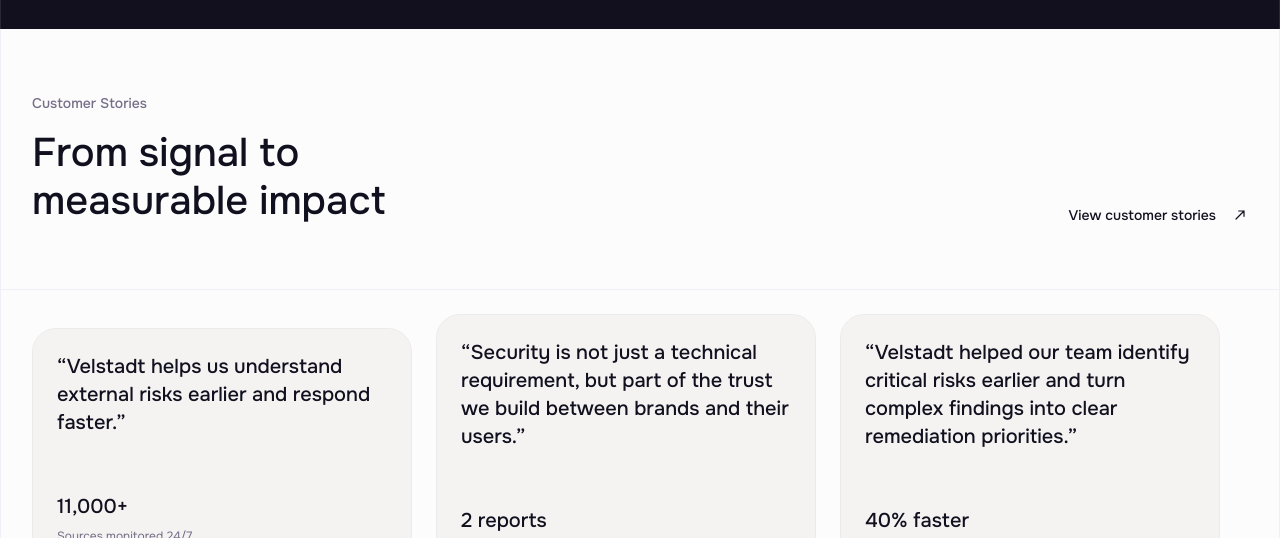
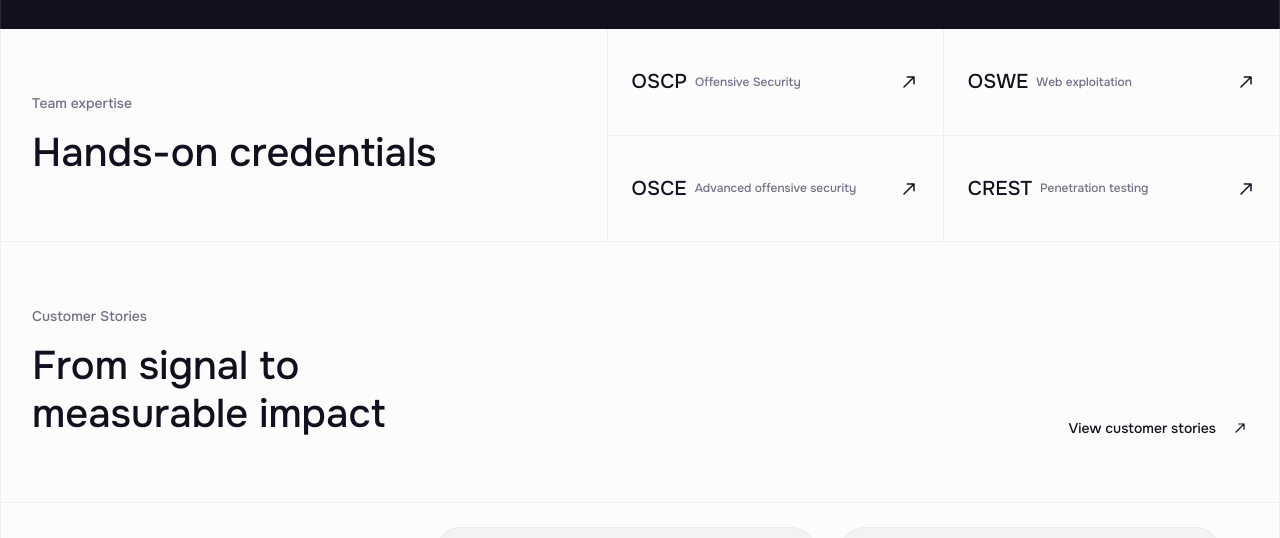
Before and after one commit to Zidfut/velstadt-new, a plain HTML site: page index.html in a window 1280 px wide. Shown: the part 1128-1666 px from the top of the page. Drawn offline with Linux system fonts and the light colour scheme.

Commit message:
expertise section added

```diff
--- a/css/styles.css
+++ b/css/styles.css
@@ -2573,3 +2573,104 @@
 
     }
 }
+
+.expertise {
+
+    .section__header {
+
+        .section__header-container {
+            padding: 0;
+            align-items: stretch;
+
+            @media(width <= 768px) {
+                flex-direction: column;
+                align-items: stretch;
+                justify-content: flex-start;
+                gap: 0;
+            }
+        }
+
+        .section__header-left {
+            width: 46%;
+            max-width: initial;
+            padding-left: var(--padding);
+            padding-block: 64px;
+
+            @media(width <= 768px) {
+                width: 100%;
+                border-bottom: 1px solid var(--gray-100);
+                padding-block: 36px;
+            }
+        }
+
+        .section__header-right {
+            width: 54%;
+            display: grid;
+            grid-template-columns: repeat(2, 1fr);
+            grid-template-rows: repeat(2, 1fr);
+            border-left: 1px solid var(--gray-100);
+
+            @media(width <= 768px) {
+                padding-inline: 6px;
+                width: 100%;
+                grid-template-rows: repeat(2, 100px);
+            }
+
+            @media(width <= 576px) {
+                padding-inline: 0;
+            }
+        }
+    }
+
+    .expertise__card {
+        display: flex;
+        align-items: center;
+        justify-content: flex-start;
+        gap: 8px;
+        padding-inline: 24px 44px;
+        text-decoration: none;
+
+        &::after {
+            @media(width <= 576px) {
+                right: 10px;
+            }
+        }
+
+        @media(width <= 1024px) {
+            flex-direction: column;
+            align-items: flex-start;
+            justify-content: center;
+            gap: 4px;
+        }
+
+        @media(width <= 576px) {
+            padding-inline: 16px 40px;
+        }
+
+
+        &:nth-child(odd) {
+            border-right: 1px solid var(--gray-100);
+        }
+
+        &:nth-child(n + 3) {
+            border-top: 1px solid var(--gray-100);
+        }
+
+        .expertise__card-title {
+            font-family: var(--font-family);
+            font-weight: 500;
+            font-size: 20px;
+            line-height: 1.4;
+            color: var(--gray-900);
+        }
+
+        .expertise__card-description {
+            display: inline-block;
+            font-family: var(--font-family);
+            font-weight: 500;
+            font-size: 12px;
+            line-height: 1.3;
+            color: var(--gray-500);
+        }
+    }
+}
--- a/index.html
+++ b/index.html
@@ -306,6 +306,35 @@
                             <img src="images/partners/IITD.svg" alt="">
                         </div>
                     </div>
+                </div>
+            </div>
+        </div>
+    </section>
+
+    <section class="section expertise">
+        <div class="section__header">
+            <div class="container section__header-container section__lines">
+                <div class="section__header-left">
+                    <h3 class="h3 section__subtitle">Team expertise</h3>
+                    <h2 class="h2 section__title">Hands-on credentials</h2>
+                </div>
+                <div class="section__header-right">
+                    <a href="#" class="expertise__card link--arrow arrow--center">
+                        <h3 class="h3 expertise__card-title">OSCP</h3>
+                        <span class="expertise__card-description">Offensive Security</span>
+                    </a>
+                    <a href="#" class="expertise__card link--arrow arrow--center">
+                        <h3 class="h3 expertise__card-title">OSWE</h3>
+                        <span class="expertise__card-description">Web exploitation</span>
+                    </a>
+                    <a href="#" class="expertise__card link--arrow arrow--center">
+                        <h3 class="h3 expertise__card-title">OSCE</h3>
+                        <span class="expertise__card-description">Advanced offensive security</span>
+                    </a>
+                    <a href="#" class="expertise__card link--arrow arrow--center">
+                        <h3 class="h3 expertise__card-title">CREST</h3>
+                        <span class="expertise__card-description">Penetration testing</span>
+                    </a>
                 </div>
             </div>
         </div>
```
